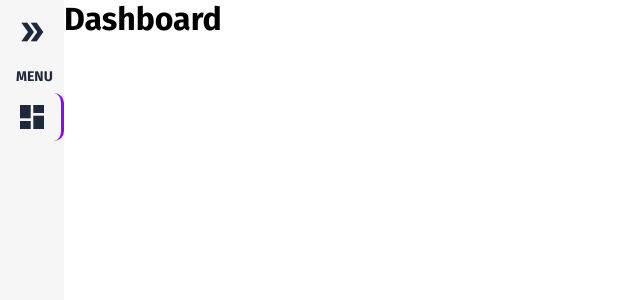
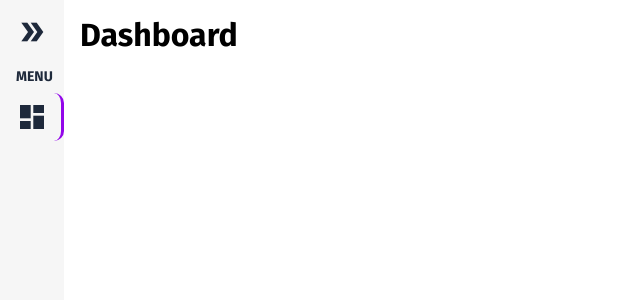
Before and after one commit to r-santtos/Teste-Desenvolvedor-frontend, a Vue app: page / in a window 1280 px wide. Shown: the top 300 px of the page, without its empty margins (0-640 px from the left). Built offline with nearby package versions, Linux system fonts and the light colour scheme.

Commit message:
adjusting the spacing

```diff
--- a/src/views/DashboardView.vue
+++ b/src/views/DashboardView.vue
@@ -13,5 +13,17 @@
 </script>
 
 <style lang="scss" scoped>
+  .dashboard {
+    padding: 1rem;
+    width: calc(100% - (2rem + 32px));
+    display: flex;
+    flex-direction: column;
+    align-items: flex-start;
+    margin-left: 4rem;
 
+    @media (min-width: 768px) {
+      width: calc(100% - (2rem + 64px));
+      margin-left: 0rem;
+    }
+  }
 </style>
```
